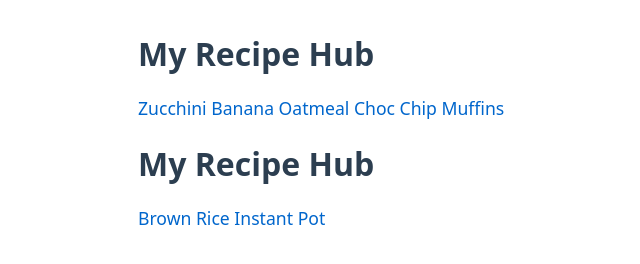
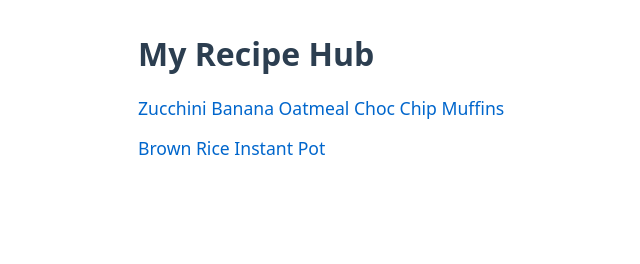
Before and after one commit to km1922/recipes, a plain HTML site: page index.html in a window 1280 px wide. Shown: the whole page, without its empty margins (202-842 px from the left). Drawn offline with Linux system fonts and the light colour scheme.

Commit message:
Remove heading 'My Recipe Hub' from index.html

```diff
--- a/index.html
+++ b/index.html
@@ -19,7 +19,6 @@
       <a href="zucchini-oatmeal-banana-muffins.html">Zucchini Banana Oatmeal Choc Chip Muffins</a>
     </li>
   </ul>
-  <h1>My Recipe Hub</h1>
   <ul>
     <li>
       <a href="brown-rice-instant-pot.html">Brown Rice Instant Pot</a>
```
